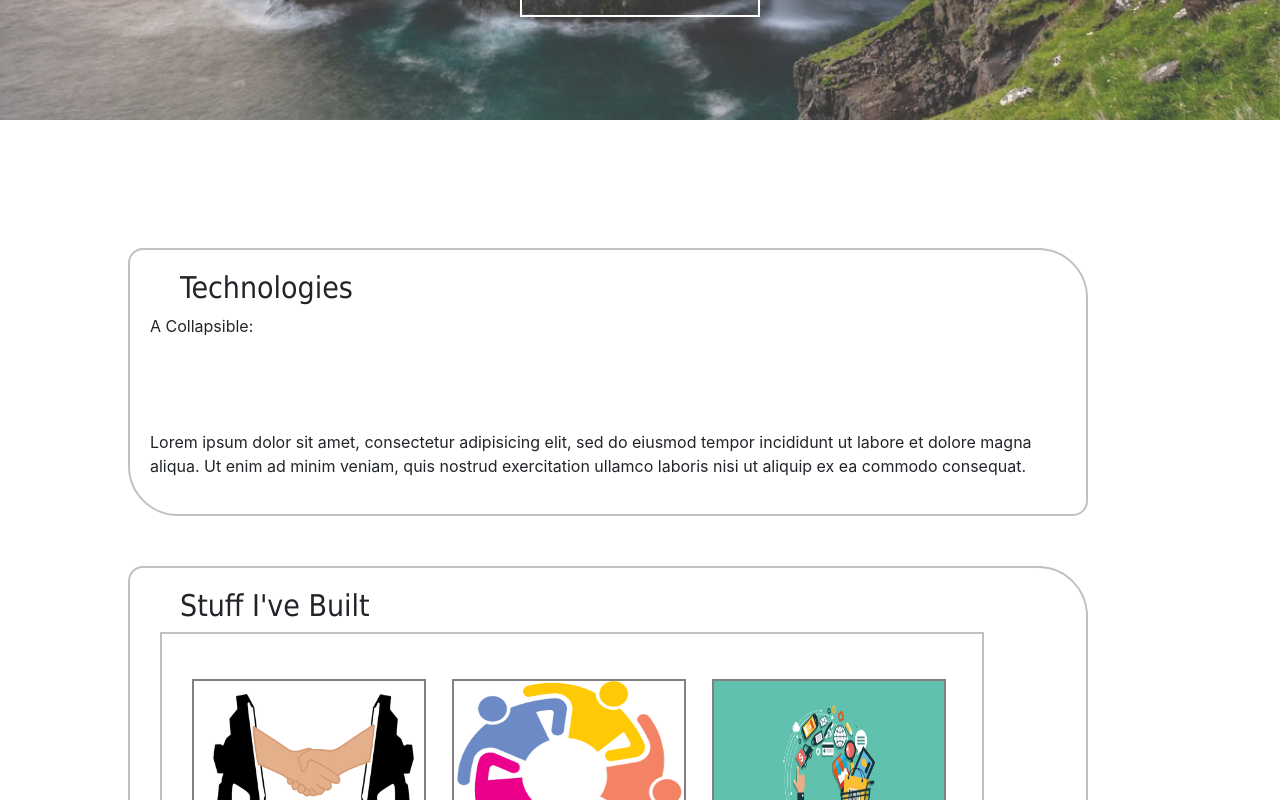
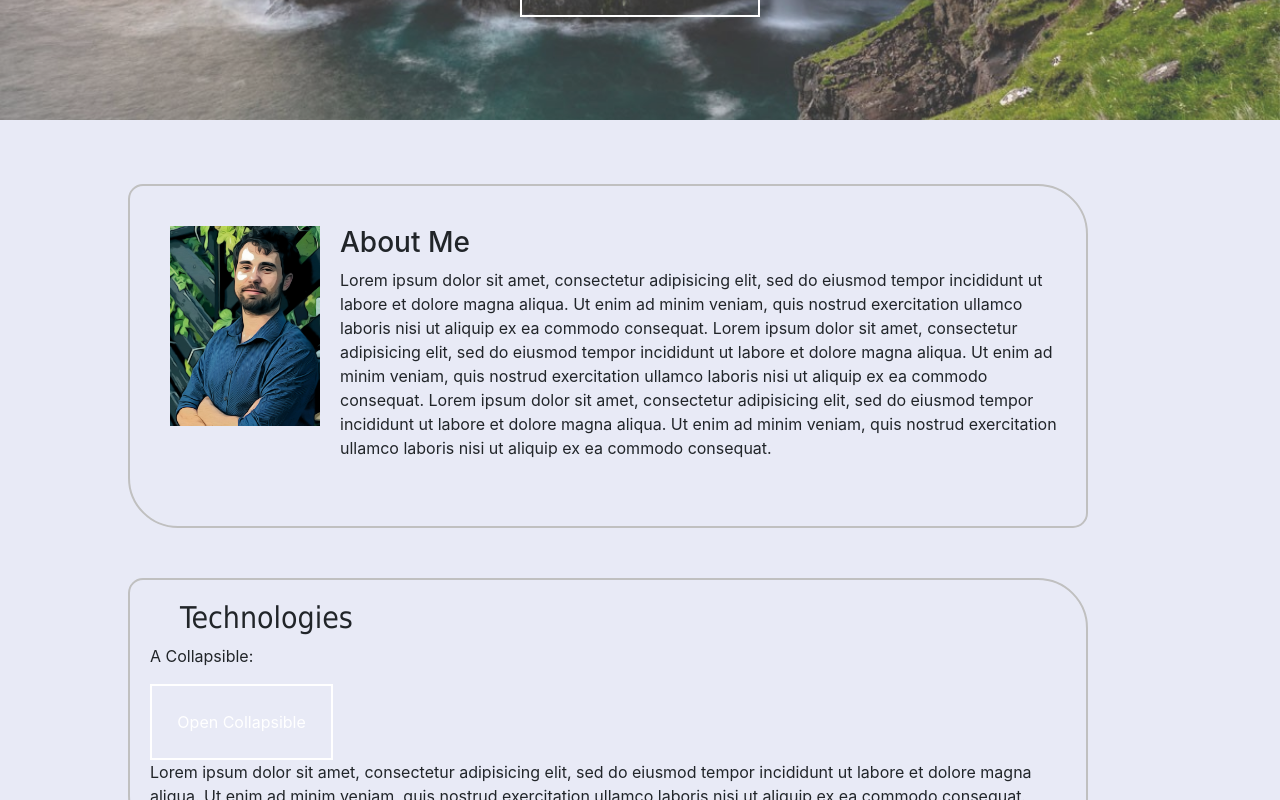
Before and after one commit to caseycling/portfolio, a React (Create React App) app in the folder client/: page / in a window 1280 px wide. Shown: the part 660-1460 px from the top of the page. Built offline with nearby package versions, Linux system fonts and the light colour scheme; a web font is replaced by a local one.

Commit message:
Changed layout for about and technologies section

```diff
--- a/client/src/components/About/About.css
+++ b/client/src/components/About/About.css
@@ -2,7 +2,7 @@
 
 .homeContainer {
 
-    margin-bottom: 10%;
+
     /* padding-bottom: 0px; */
     padding: 40px;
     height: 780px;
--- a/client/src/components/Technologies/Technologies.js
+++ b/client/src/components/Technologies/Technologies.js
@@ -1,15 +1,27 @@
 import React, { Component } from 'react';
+import Headshot from '../../images/profilePic.jpg';
 import './Technologies.css'
 
 class Technologies extends Component {
     render() {
         return (
+            <div style={{backgroundColor: "#e8eaf6", paddingTop: "5%", paddingBottom: "3%", marginBottom: "60px"}}>
+                <div className="techContainer" style={{
+                    display: "block", height: "100%", paddingBottom: "50px",
+                }} id="technologies">
+                    <img src={Headshot} style={{ width: "150px", height: "200px", margin: "20px", marginBottom: "30px", float: "left" }}></img>
+                    <h3 style={{ marginTop: "20px" }}>About Me</h3>
+                    <p>Lorem ipsum dolor sit amet, consectetur adipisicing elit, sed do eiusmod tempor incididunt ut labore et dolore magna aliqua. Ut enim ad minim veniam, quis nostrud exercitation ullamco laboris nisi ut aliquip ex ea commodo consequat.
+                    Lorem ipsum dolor sit amet, consectetur adipisicing elit, sed do eiusmod tempor incididunt ut labore et dolore magna aliqua. Ut enim ad minim veniam, quis nostrud exercitation ullamco laboris nisi ut aliquip ex ea commodo consequat.
+                    Lorem ipsum dolor sit amet, consectetur adipisicing elit, sed do eiusmod tempor incididunt ut labore et dolore magna aliqua. Ut enim ad minim veniam, quis nostrud exercitation ullamco laboris nisi ut aliquip ex ea commodo consequat.</p>
+                </div>
                 <div className="techContainer" id="technologies">
                     <h2 style={HeaderStyle}>Technologies</h2>
                     <p>A Collapsible:</p>
                     <button type="button" class="collapsible">Open Collapsible</button>
                     <div class="content">
                         <p>Lorem ipsum dolor sit amet, consectetur adipisicing elit, sed do eiusmod tempor incididunt ut labore et dolore magna aliqua. Ut enim ad minim veniam, quis nostrud exercitation ullamco laboris nisi ut aliquip ex ea commodo consequat.</p>
+                    </div>
                 </div>
             </div>
         )
```
Lines whose indentation alone changed are shown as unchanged.
